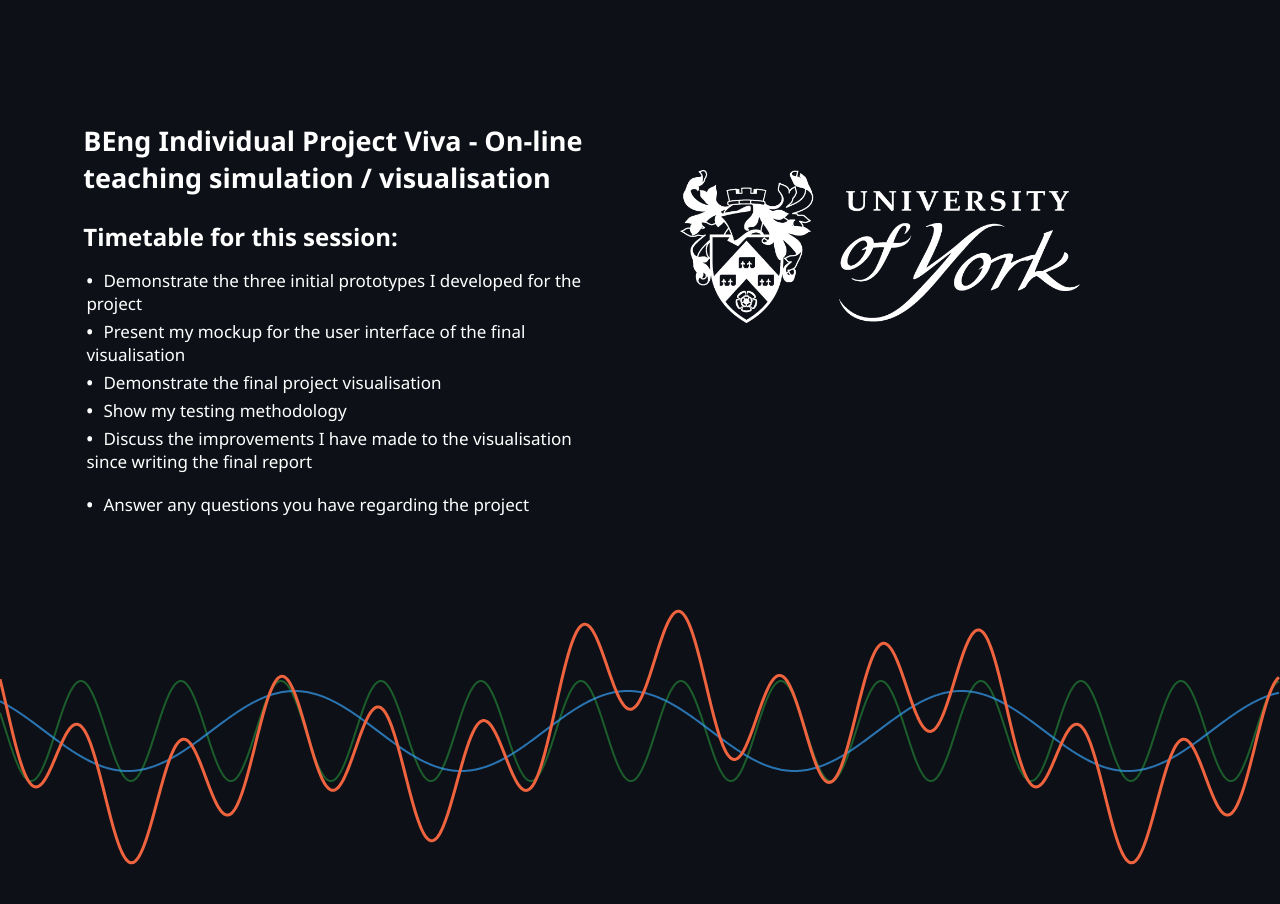
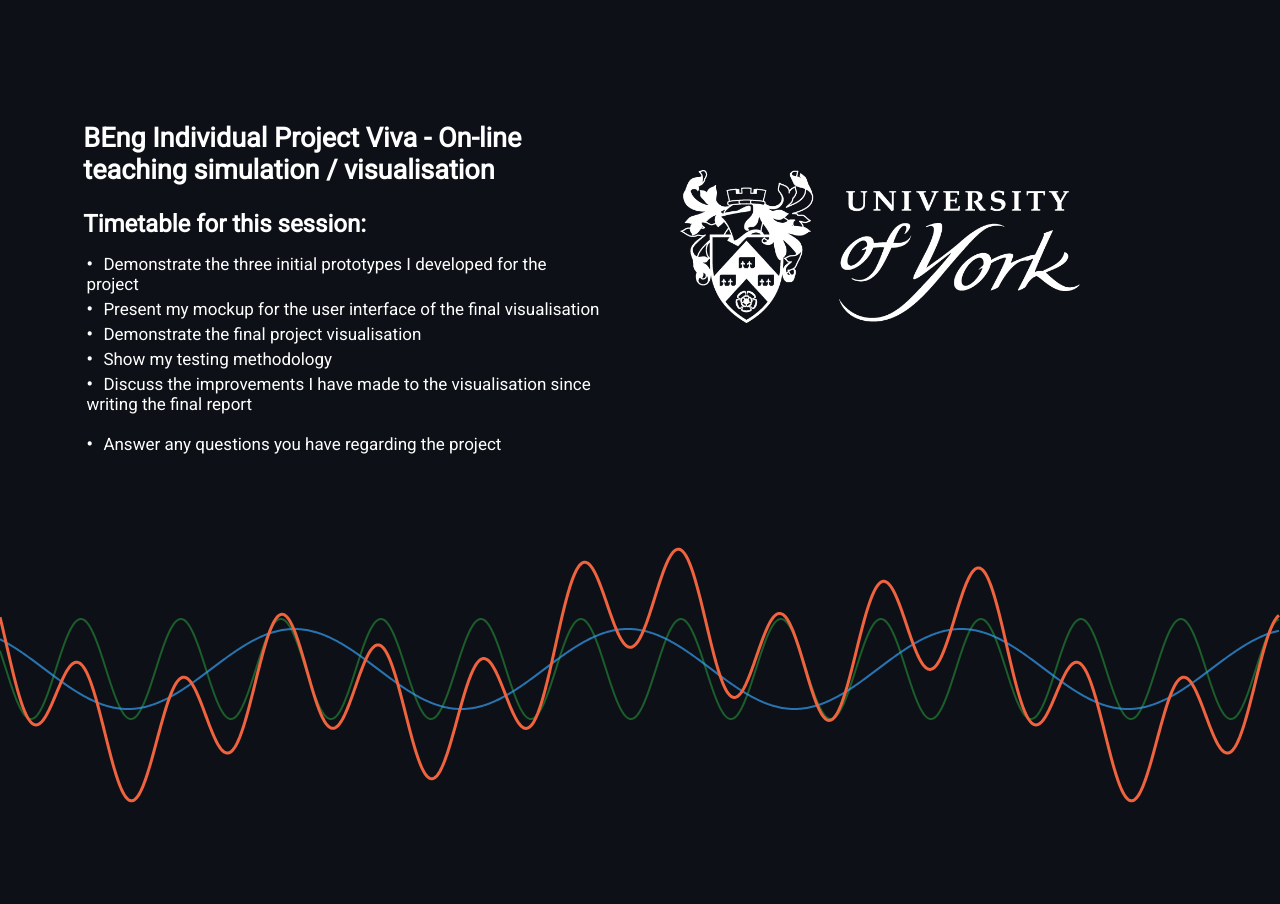
Before and after one commit to BenMillar-York/ProjectViva, a plain HTML site: page index.html in a window 1280 px wide. After the commit the page ends 879 px from the top, so only its background shows below. Drawn offline with Linux system fonts and the light colour scheme.

Commit message:
Altered font

```diff
--- a/index.html
+++ b/index.html
@@ -10,6 +10,9 @@
     <link rel="stylesheet" href="styles/checkbox.css">
     <link rel="stylesheet" href="styles/slider.css">
     <link rel="stylesheet" href="styles/radio.css">
+    <link rel="preconnect" href="https://fonts.googleapis.com">
+    <link rel="preconnect" href="https://fonts.gstatic.com" crossorigin>
+    <link href="https://fonts.googleapis.com/css2?family=Roboto&display=swap" rel="stylesheet">
     <title>BEng Individual Project</title>
     <link rel="icon" type="image/png" href="https://www.york.ac.uk/static/stable/img/favicons/android-chrome-192x192.png"/>
 </head>
--- a/styles/style.css
+++ b/styles/style.css
@@ -22,7 +22,7 @@ p {
 }
 
 h2, h3, * {
-    font-family: 'Segoe UI', Tahoma, Geneva, Verdana, sans-serif;
+    font-family: 'Roboto', sans-serif;
     color: white;
     margin-bottom: 5px;
 }
@@ -54,7 +54,7 @@ ul li::before {
 }
 
 li {
-    font-family: 'Segoe UI', Tahoma, Geneva, Verdana, sans-serif;
+    font-family: 'Roboto', sans-serif;
     font-weight: 550;
     font-size: 17px;
 }
@@ -63,7 +63,7 @@ li {
     display: flex;
     flex-direction: column;
     padding-left: 3vw;
-    font-family: 'Segoe UI', Tahoma, Geneva, Verdana, sans-serif;
+    font-family: 'Roboto', sans-serif;
     color: white
 }
 
```
